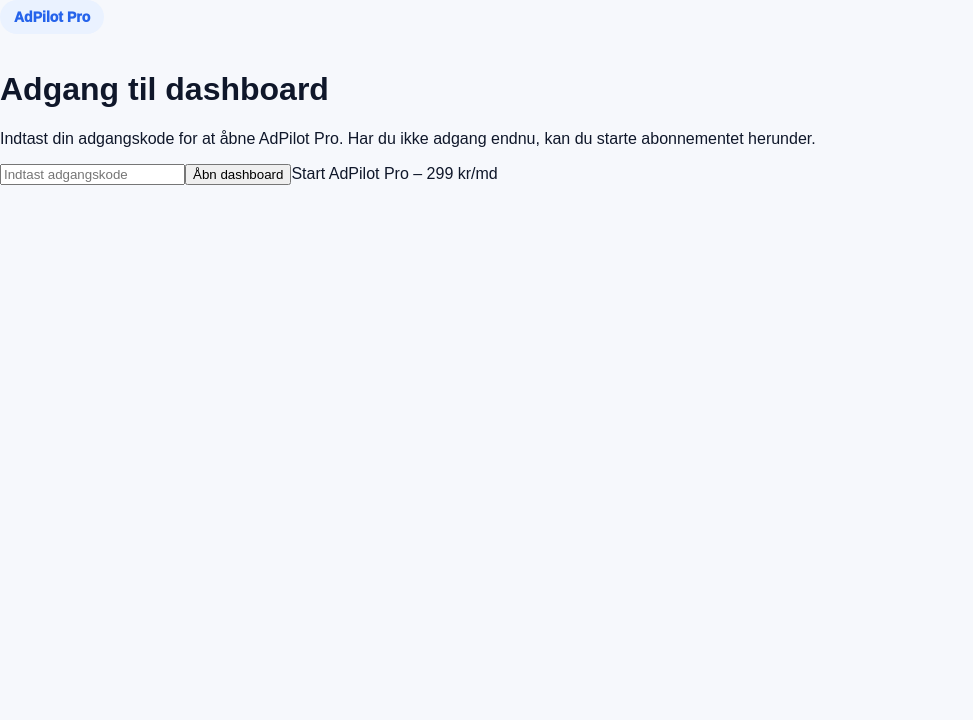
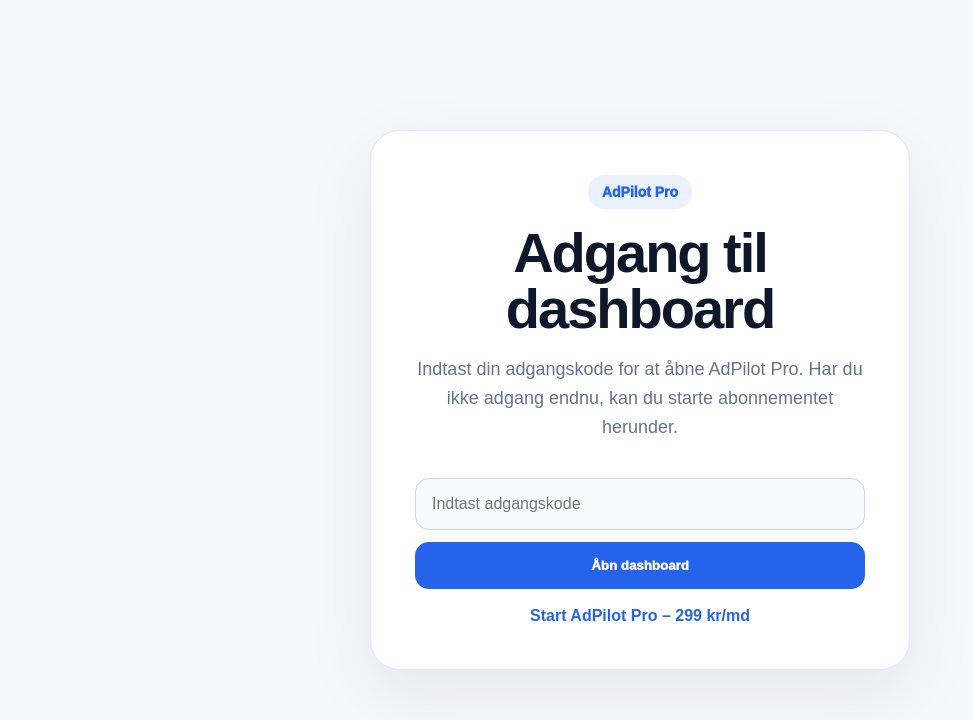
Before and after one commit to postjkhandel-ship-it/adpilot, a Next.js app: page /dashboard in a window 1280 px wide. Shown: the top 720 px of the page, without its empty margins (0-973 px from the left). Built offline with nearby package versions, Linux system fonts and the light colour scheme.

Commit message:
Update globals.css

```diff
--- a/app/globals.css
+++ b/app/globals.css
@@ -842,3 +842,63 @@
 .center {
   justify-content: center;
 }
+.accessPage {
+  min-height: 100vh;
+  background: #f6f8fc;
+  display: flex;
+  align-items: center;
+  justify-content: center;
+  padding: 22px;
+}
+
+.accessBox {
+  width: 100%;
+  max-width: 540px;
+  background: white;
+  border: 1px solid #e2e8f0;
+  border-radius: 30px;
+  padding: 44px;
+  box-shadow: 0 24px 70px rgba(15,23,42,.08);
+  text-align: center;
+}
+
+.accessBox h1 {
+  font-size: clamp(38px, 5vw, 56px);
+  line-height: 1;
+  letter-spacing: -2px;
+  margin: 0 0 16px;
+}
+
+.accessBox p {
+  color: #64748b;
+  font-size: 18px;
+  line-height: 1.6;
+}
+
+.accessBox input {
+  width: 100%;
+  border: 1px solid #cbd5e1;
+  background: #f8fafc;
+  border-radius: 14px;
+  padding: 16px;
+  font-size: 16px;
+  margin: 18px 0 12px;
+}
+
+.accessBox button {
+  width: 100%;
+  border: 0;
+  background: #2563eb;
+  color: white;
+  padding: 16px;
+  border-radius: 14px;
+  font-weight: 950;
+  cursor: pointer;
+}
+
+.accessBox a {
+  display: inline-block;
+  margin-top: 18px;
+  font-weight: 900;
+  color: #2563eb;
+}
```
